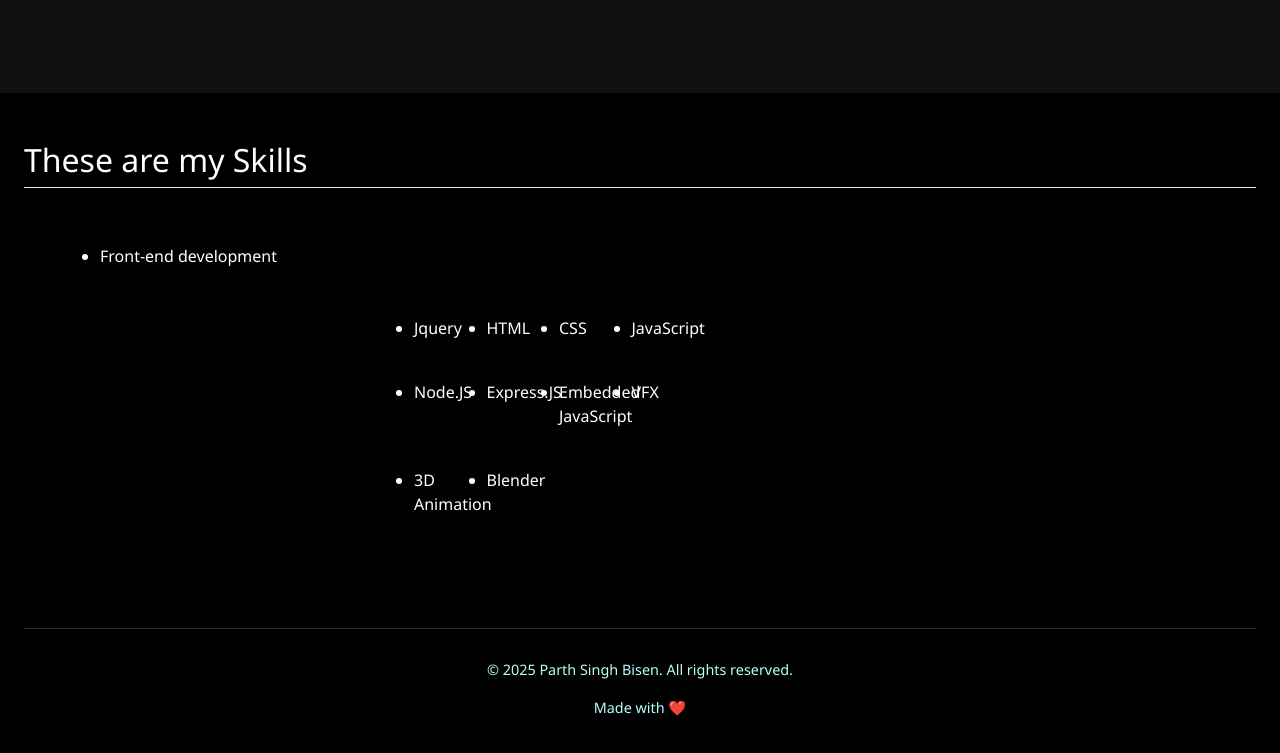
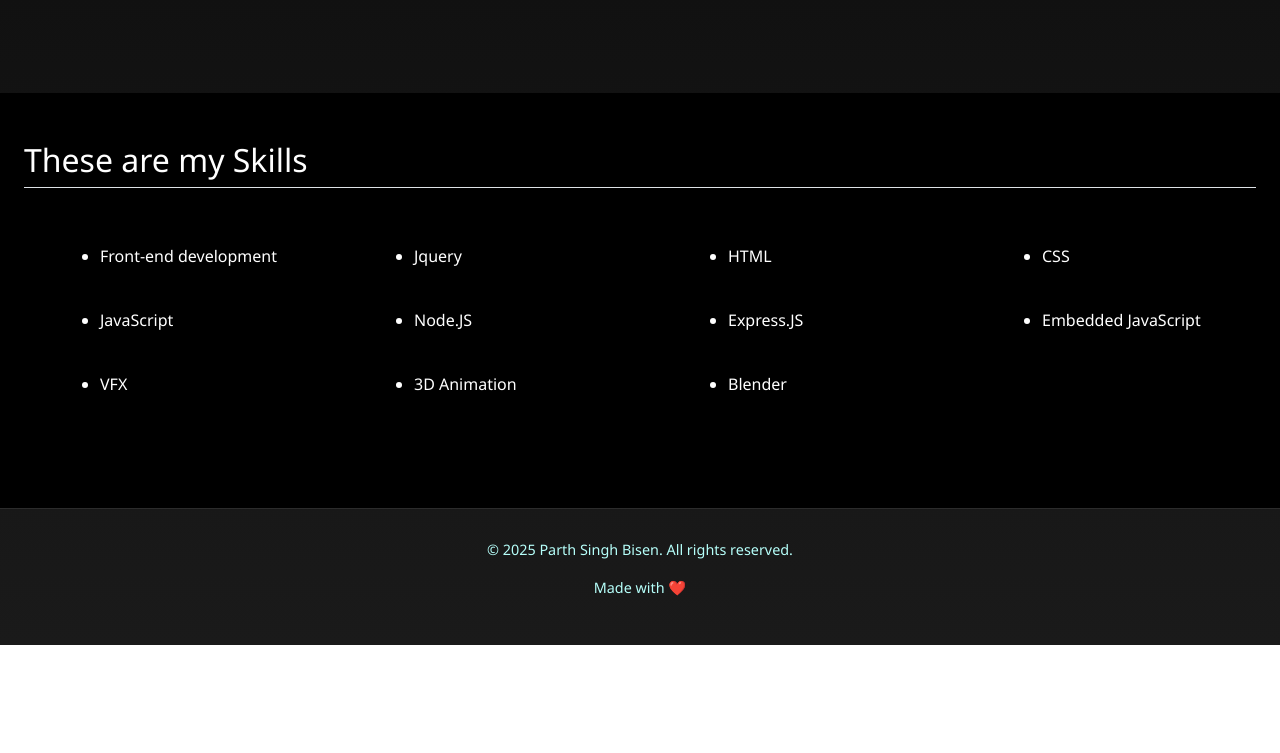
Before and after one commit to Parth520/Portfolio, a plain HTML site: page docs/homepage.html in a window 1280 px wide. Shown: the part 1233-1986 px from the top of the page. After the commit the page ends 1878 px from the top, so only its background shows below. Drawn offline with nearby package versions, Linux system fonts and the light colour scheme.

Commit message:
Update homepage.html

```diff
--- a/docs/homepage.html
+++ b/docs/homepage.html
@@ -380,7 +380,6 @@
                     </div>
                 </div>
             </div>
-             <div class="row row-cols-1 row-cols-sm-2 row-cols-md-3 row-cols-lg-4 g-4 py-5">
             <div class="col d-flex align-items-start reveal">
                 <div class="col d-flex align-items-start">
                     <svg class="bi text-body-secondary flex-shrink-0 me-3" width="1.75em" height="1.75em" aria-hidden="true">
```
